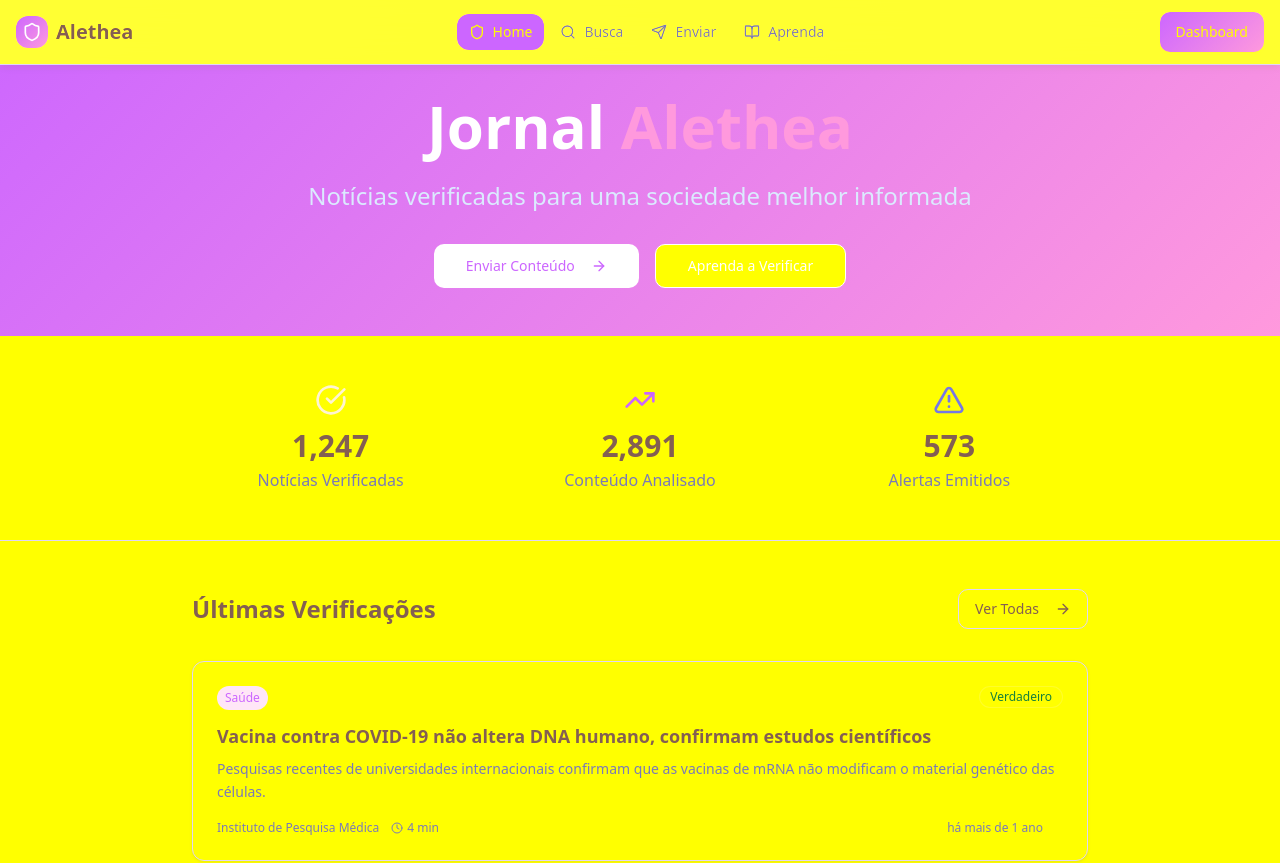
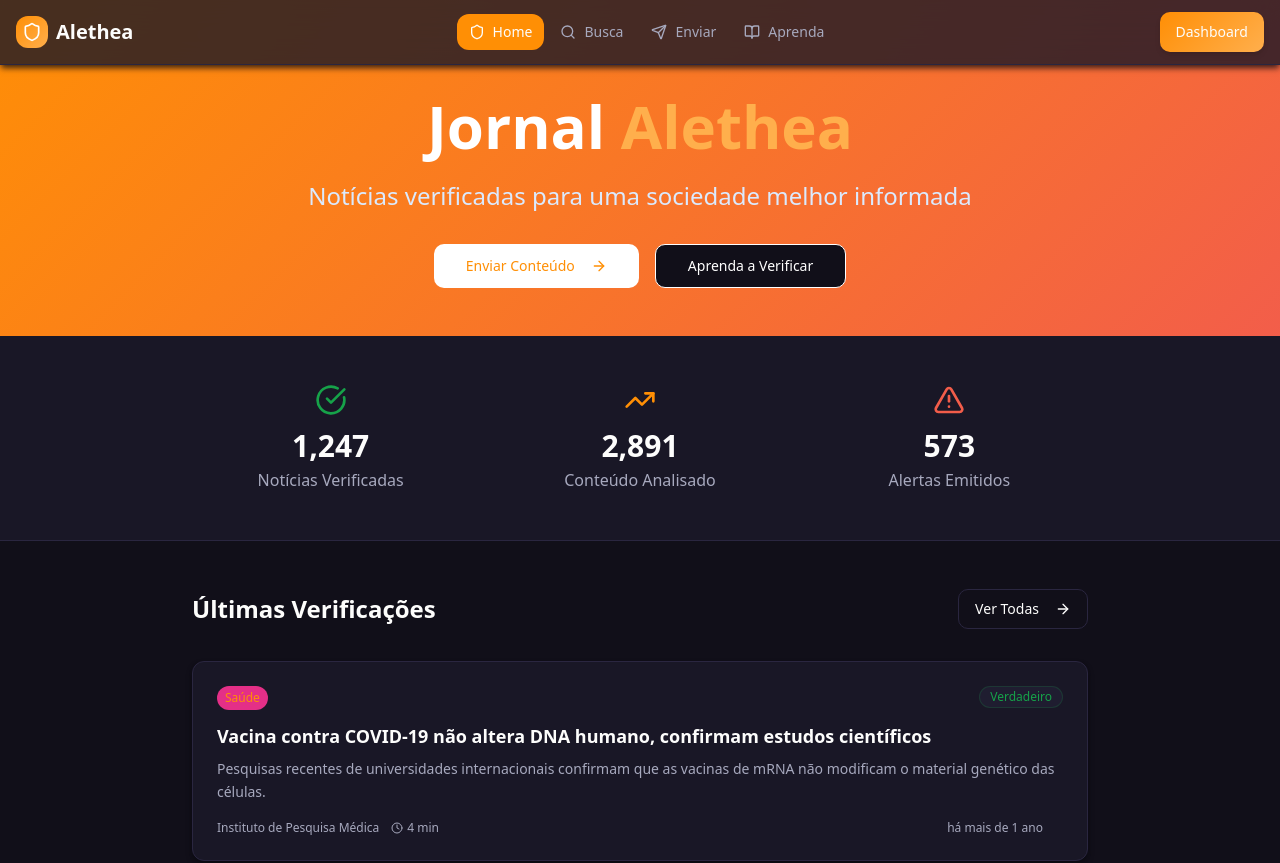
Before and after one commit to Carloscb124/Alethea-Dashboard, a React (Vite) app: page / in a window 1280 px wide. Shown: the top 863 px of the page. Built offline with nearby package versions, Linux system fonts and the light colour scheme.

Commit message:
Update color palette
Apply new color scheme based on user-provided values for background, headline, paragraph, button, text, illustration stroke, main, highlight, secondary, and tertiary elements.

```diff
--- a/src/index.css
+++ b/src/index.css
@@ -6,79 +6,73 @@
 
 @layer base {
   :root {
-    /* Base colors - Modern vibrant theme */
-    --background: 250 250 253; /* Soft lavender background */
-    --foreground: 15 23 42; /* Dark text for contrast */
+    /* Base colors - Dark theme with vibrant accents */
+    --background: 248 25% 8%; /* #0f0e17 - Dark background */
+    --foreground: 60 30% 99%; /* #fffffe - White text */
 
-    --card: 255 255 255; /* Pure white cards */
-    --card-foreground: 15 23 42;
+    --card: 248 25% 12%; /* Slightly lighter than background */
+    --card-foreground: 60 30% 99%; /* #fffffe - White text */
 
-    --popover: 255 255 255;
-    --popover-foreground: 15 23 42;
+    --popover: 248 25% 12%;
+    --popover-foreground: 60 30% 99%;
 
-    /* Primary brand - Vibrant purple/pink gradient */
-    --primary: 280 100% 70%; /* Bright purple */
-    --primary-foreground: 255 255 255;
-    --primary-glow: 320 100% 80%; /* Pink glow */
+    /* Primary brand - Orange button color */
+    --primary: 33 100% 51%; /* #ff8906 - Orange */
+    --primary-foreground: 60 30% 99%; /* #fffffe - White text */
+    --primary-glow: 33 100% 65%; /* Lighter orange for effects */
 
-    /* Secondary - Soft complementary colors */
-    --secondary: 260 60% 95%; /* Very light purple */
-    --secondary-foreground: 280 80% 30; /* Dark purple */
+    /* Secondary - Red/coral accent */
+    --secondary: 7 87% 62%; /* #f25f4c - Red/coral */
+    --secondary-foreground: 60 30% 99%; /* White text */
 
-    --muted: 250 50% 96; /* Very light lavender */
-    --muted-foreground: 240 30% 60; /* Medium gray-purple */
+    --muted: 248 25% 15%; /* Slightly lighter dark */
+    --muted-foreground: 235 15% 70%; /* #a7a9be - Gray-blue paragraph text */
 
-    --accent: 320 100% 95; /* Light pink */
-    --accent-foreground: 320 80% 30; /* Dark pink */
+    --accent: 331 77% 54%; /* #e53170 - Pink/magenta tertiary */
+    --accent-foreground: 60 30% 99%; /* White text */
 
     --destructive: 239 68% 68%; /* Red-400 */
     --destructive-foreground: 248 250 252;
 
-    --border: 260 60% 90; /* Soft purple border */
-    --input: 260 60% 90;
-    --ring: 280 100% 70; /* Bright purple ring to match primary */
+    --border: 248 25% 20%; /* Darker border for dark theme */
+    --input: 248 25% 20%;
+    --ring: 33 100% 51%; /* Orange ring to match primary */
 
     --radius: 0.75rem;
 
     /* Verification status colors */
-    --verified-true: 34 197 94; /* Green-500 */
-    --verified-true-bg: 240 253 244; /* Green-50 */
-    --verified-false: 239 68 68; /* Red-500 */
-    --verified-false-bg: 254 242 242; /* Red-50 */
-    --verified-partial: 245 158 11; /* Amber-500 */
-    --verified-partial-bg: 255 251 235; /* Amber-50 */
-    --verified-manipulated: 147 51 234; /* Purple-500 */
-    --verified-manipulated-bg: 250 245 255; /* Purple-50 */
+    --verified-true: 142 76% 36%; /* Green for dark theme */
+    --verified-true-bg: 248 25% 15%; /* Dark background */
+    --verified-false: 7 87% 62%; /* Red/coral from palette */
+    --verified-false-bg: 248 25% 15%; /* Dark background */
+    --verified-partial: 33 100% 51%; /* Orange from palette */
+    --verified-partial-bg: 248 25% 15%; /* Dark background */
+    --verified-manipulated: 331 77% 54%; /* Pink/magenta from palette */
+    --verified-manipulated-bg: 248 25% 15%; /* Dark background */
 
     /* Gradients */
-    --gradient-primary: linear-gradient(135deg, hsl(280 100% 70%), hsl(320 100% 80%));
-    --gradient-hero: linear-gradient(135deg, hsl(280 100% 70%), hsl(320 100% 80%));
-    --gradient-card: linear-gradient(145deg, hsl(255 255 255), hsl(250 250 253));
+    --gradient-primary: linear-gradient(135deg, hsl(33 100% 51%), hsl(33 100% 65%));
+    --gradient-hero: linear-gradient(135deg, hsl(33 100% 51%), hsl(7 87% 62%));
+    --gradient-card: linear-gradient(145deg, hsl(248 25% 12%), hsl(248 25% 15%));
 
-    /* Shadows */
-    --shadow-card: 0 1px 3px 0 hsl(15 23 42 / 0.1), 0 1px 2px -1px hsl(15 23 42 / 0.1);
-    --shadow-card-hover: 0 4px 6px -1px hsl(15 23 42 / 0.1), 0 2px 4px -2px hsl(15 23 42 / 0.1);
-    --shadow-nav: 0 4px 6px -1px hsl(15 23 42 / 0.1);
+    /* Shadows for dark theme */
+    --shadow-card: 0 4px 6px -1px hsl(248 25% 5% / 0.8), 0 2px 4px -2px hsl(248 25% 5% / 0.6);
+    --shadow-card-hover: 0 10px 15px -3px hsl(248 25% 5% / 0.8), 0 4px 6px -4px hsl(248 25% 5% / 0.6);
+    --shadow-nav: 0 4px 6px -1px hsl(248 25% 5% / 0.8);
 
     /* Animations */
     --transition-smooth: all 0.3s cubic-bezier(0.4, 0, 0.2, 1);
     --transition-bounce: all 0.4s cubic-bezier(0.68, -0.55, 0.265, 1.55);
 
-    --sidebar-background: 0 0% 98%;
-
-    --sidebar-foreground: 240 5.3% 26.1%;
-
-    --sidebar-primary: 240 5.9% 10%;
-
-    --sidebar-primary-foreground: 0 0% 98%;
-
-    --sidebar-accent: 240 4.8% 95.9%;
-
-    --sidebar-accent-foreground: 240 5.9% 10%;
-
-    --sidebar-border: 220 13% 91%;
-
-    --sidebar-ring: 217.2 91.2% 59.8%;
+    /* Sidebar colors for dark theme */
+    --sidebar-background: 248 25% 10%;
+    --sidebar-foreground: 60 30% 99%;
+    --sidebar-primary: 33 100% 51%;
+    --sidebar-primary-foreground: 60 30% 99%;
+    --sidebar-accent: 248 25% 15%;
+    --sidebar-accent-foreground: 60 30% 99%;
+    --sidebar-border: 248 25% 20%;
+    --sidebar-ring: 33 100% 51%;
   }
 
   .dark {
@@ -138,25 +132,25 @@
   }
 
   .verification-badge.true {
-    @apply text-green-700;
+    color: hsl(var(--verified-true));
     background-color: hsl(var(--verified-true-bg));
     border: 1px solid hsl(var(--verified-true) / 0.2);
   }
 
   .verification-badge.false {
-    @apply text-red-700;
+    color: hsl(var(--verified-false));
     background-color: hsl(var(--verified-false-bg));
     border: 1px solid hsl(var(--verified-false) / 0.2);
   }
 
   .verification-badge.partial {
-    @apply text-amber-700;
+    color: hsl(var(--verified-partial));
     background-color: hsl(var(--verified-partial-bg));
     border: 1px solid hsl(var(--verified-partial) / 0.2);
   }
 
   .verification-badge.manipulated {
-    @apply text-purple-700;
+    color: hsl(var(--verified-manipulated));
     background-color: hsl(var(--verified-manipulated-bg));
     border: 1px solid hsl(var(--verified-manipulated) / 0.2);
   }
```
